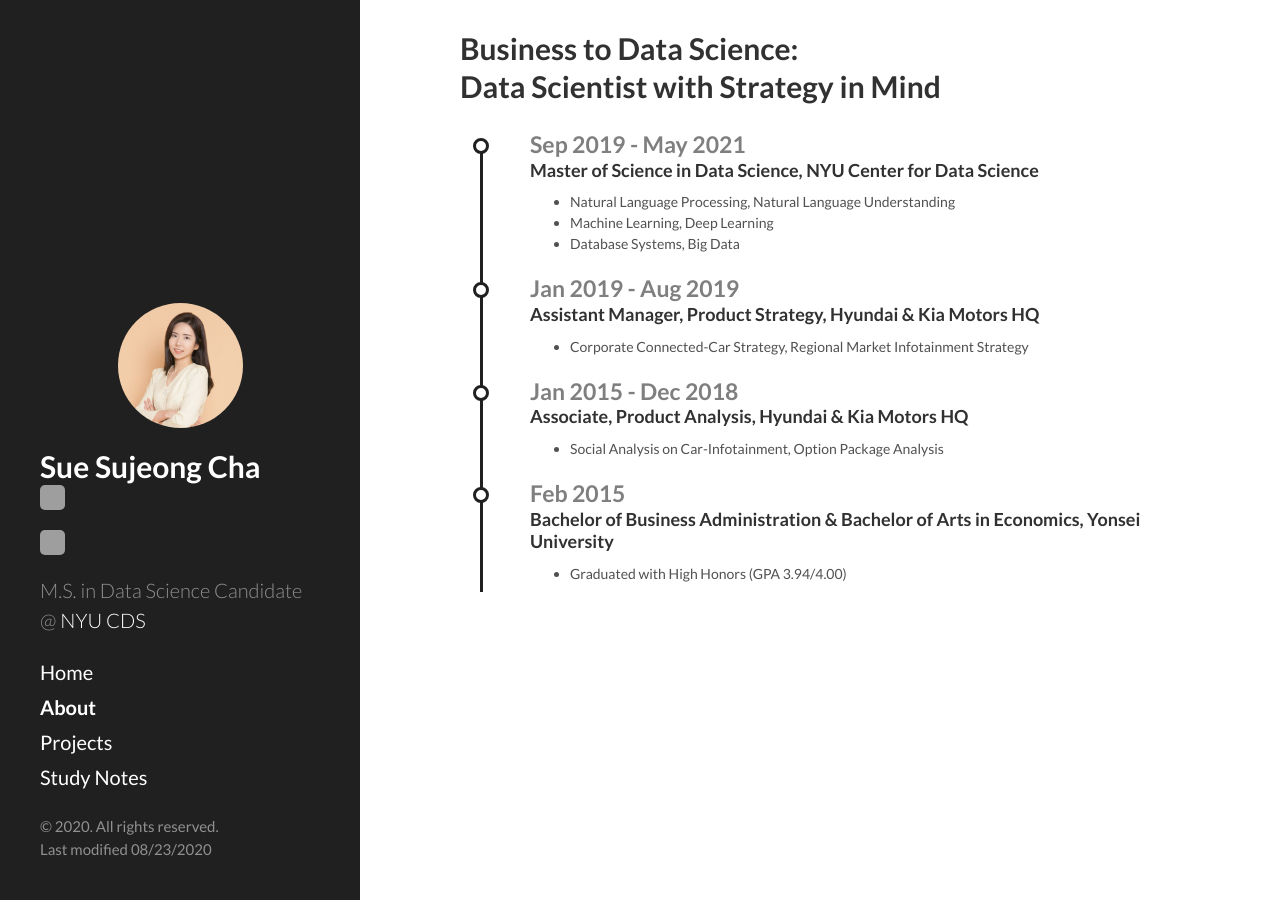
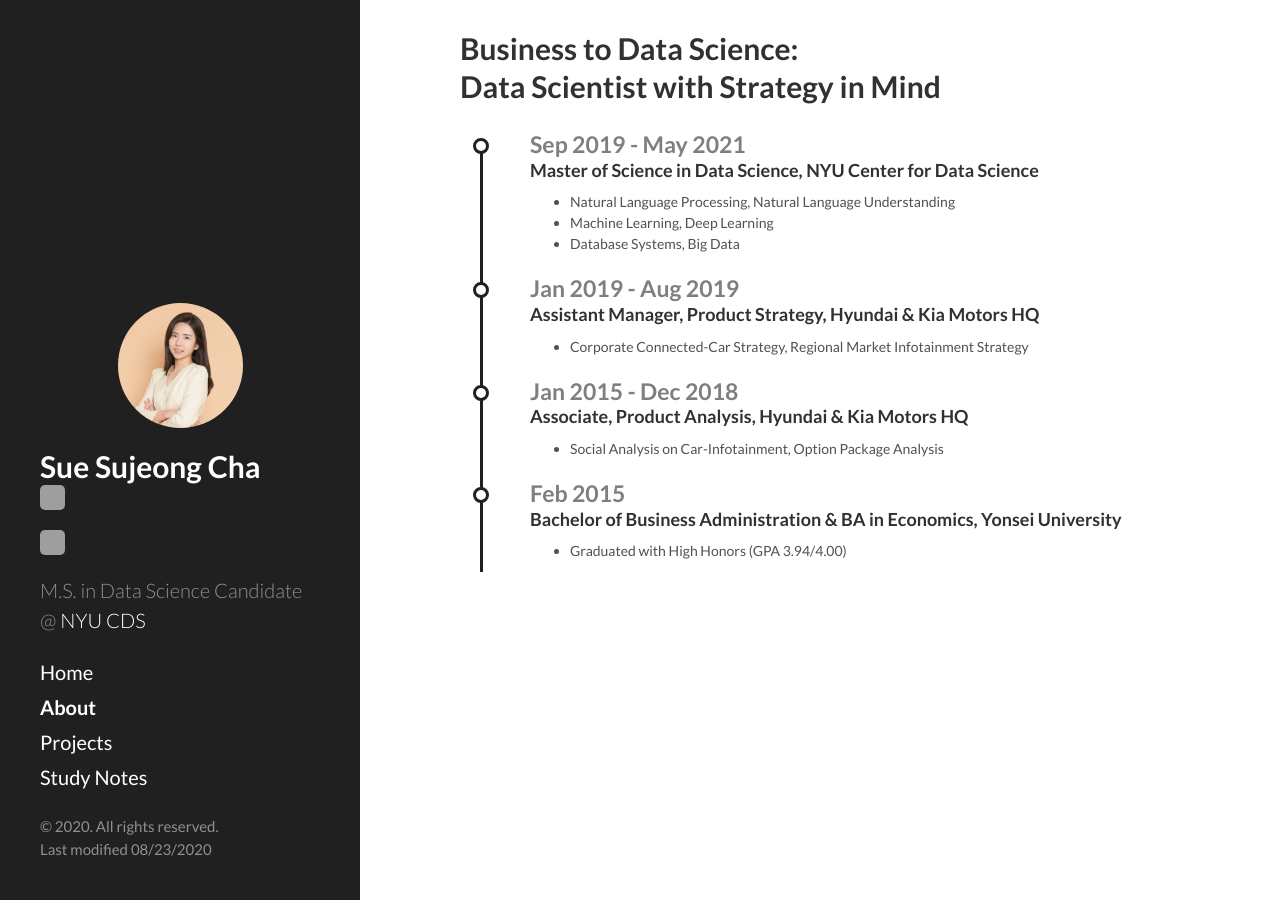
Before and after one commit to sujeongcha/sujeongcha.github.io, a Jekyll site: the page built from about.html, in a window 1280 px wide. Built offline with Jekyll 4.4.1, drawn with Linux system fonts in a browser that asks for light colours; grey boxes are pictures that could not be loaded.

Commit message:
Update about.html

```diff
--- a/about.html
+++ b/about.html
@@ -50,7 +50,7 @@ title: About
 		<div class="column">
 			<div class="title">
 				<h2> Feb 2015 </h2>
-				<h3> Bachelor of Business Administration & Bachelor of Arts in Economics, Yonsei University </h3>
+				<h3> Bachelor of Business Administration & BA in Economics, Yonsei University </h3>
 			</div>
 			<div class="description">
 				<ul>
```
